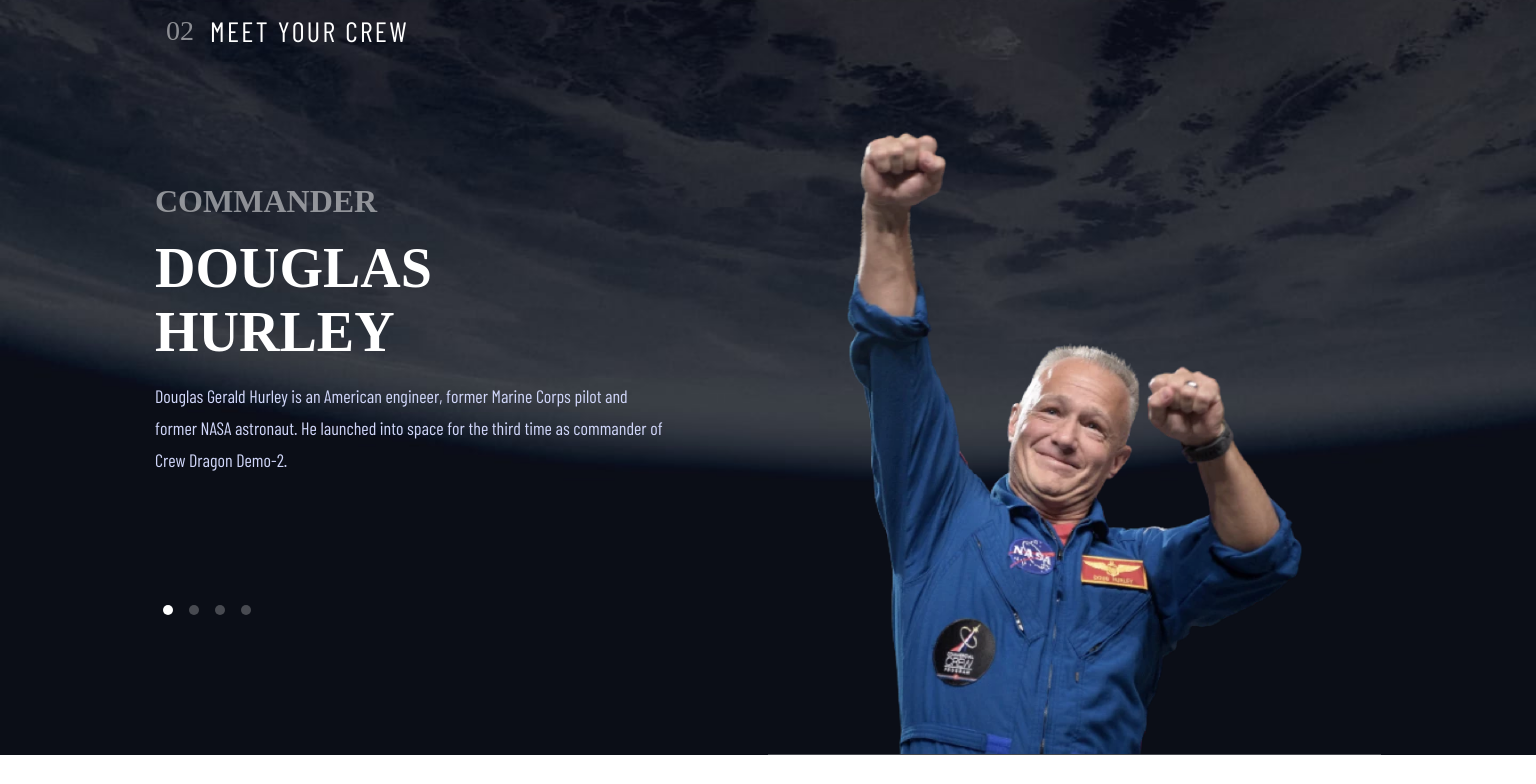
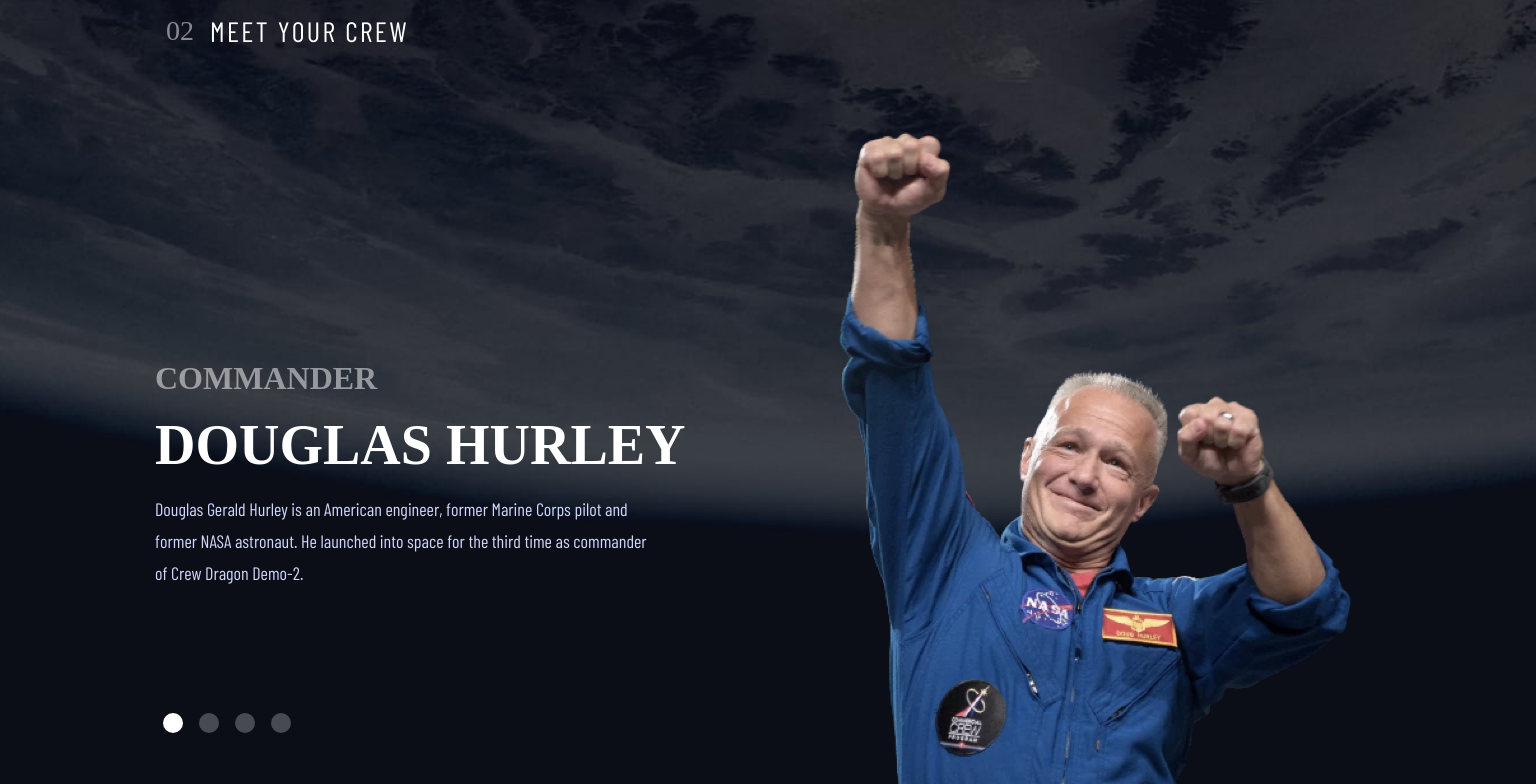
Before and after one commit to UmbraPulsar/space-travel, a Next.js app: page /crew in a window 1536 px wide. Shown: the part 200-984 px from the top of the page. Before the commit the page ends 955 px from the top, so only its background shows below. Built offline with nearby package versions, Linux system fonts and the light colour scheme; a web font is replaced by a local one.

Commit message:
bug fixes

```diff
--- a/styles/Crew.module.scss
+++ b/styles/Crew.module.scss
@@ -38,6 +38,7 @@
 		margin-top: 24px;
 	}
 	@media screen and (min-width: 1400px) {
+		margin-left: 80px;
 		min-width: inherit;
 		max-width: 100%;
 		flex: 1;
@@ -49,6 +50,9 @@
 		max-width: 177.12px;
 		@media screen and (min-width: 810px) {
 			max-width: 456.37px;
+		}
+		@media screen and (min-width: 1000px) {
+			max-width: 615.57px;
 		}
 	}
 	@media screen and (min-width: 810px) {
@@ -70,6 +74,7 @@
 	}
 	@media screen and (min-width: 1400px) {
 		flex: 1;
+		margin-bottom: 0;
 		max-width: 100%;
 		align-items: flex-start;
 		text-align: left;
@@ -100,11 +105,16 @@
 	border: none;
 	border-radius: 50%;
 	background-color: rgba(white, 0.25);
+	transition: background-color 250ms ease-in-out;
 	&:hover {
 		cursor: pointer;
+		background-color: white;
 	}
 	&.active {
 		background-color: white;
+	}
+	@media screen and (min-width: 810px) {
+		padding: 10px;
 	}
 }
 .CrewText {
@@ -118,6 +128,9 @@
 		order: 1;
 	}
 	@media screen and (min-width: 1400px) {
-		max-width: 510px;
+		max-width: 100%;
+		& > p {
+			max-width: 500px;
+		}
 	}
 }
--- a/styles/Home.module.scss
+++ b/styles/Home.module.scss
@@ -31,9 +31,8 @@
 		text-align: left;
 		margin-top: 0;
 		flex-direction: row;
-		padding: 0 10.3125rem;
-		padding-bottom: 130px;
-		align-items: flex-end;
+		padding: 130px 10.3125rem;
+		align-items: center;
 		justify-content: space-between;
 	}
 }
```
